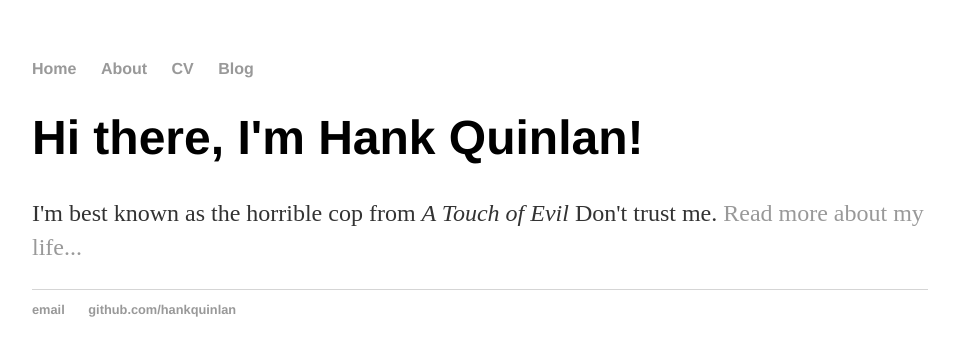
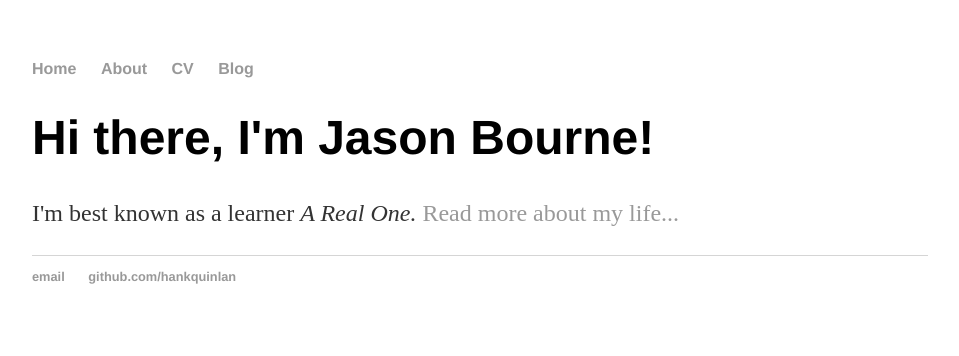
Before and after one commit to Jasoncbourne/Jasoncbourne.github.io, a Jekyll site: the page built from index.html, in a window 1280 px wide. Shown: the top 356 px of the page, without its empty margins (160-1119 px from the left). Built offline with Jekyll 4.4.1, drawn with Linux system fonts in a browser that asks for light colours.

Commit message:
Update index.html

```diff
--- a/index.html
+++ b/index.html
@@ -1,8 +1,8 @@
 ---
 layout: default
-title: Hank Quinlan, Horrible Cop
+title: To Be a Learner
 ---
 <div class="blurb">
-	<h1>Hi there, I'm Hank Quinlan!</h1>
-	<p>I'm best known as the horrible cop from <em>A Touch of Evil</em> Don't trust me. <a href="/about">Read more about my life...</a></p>
+	<h1>Hi there, I'm Jason Bourne!</h1>
+	<p>I'm best known as a learner <em>A Real One.</em> <a href="/about">Read more about my life...</a></p>
 </div><!-- /.blurb -->
```
